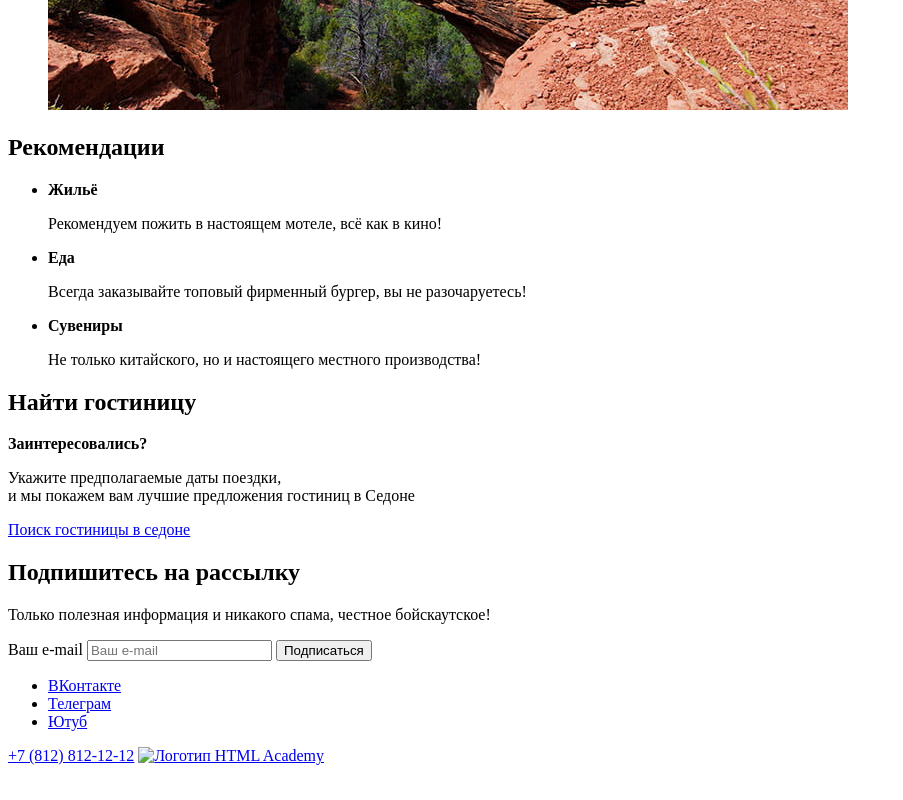
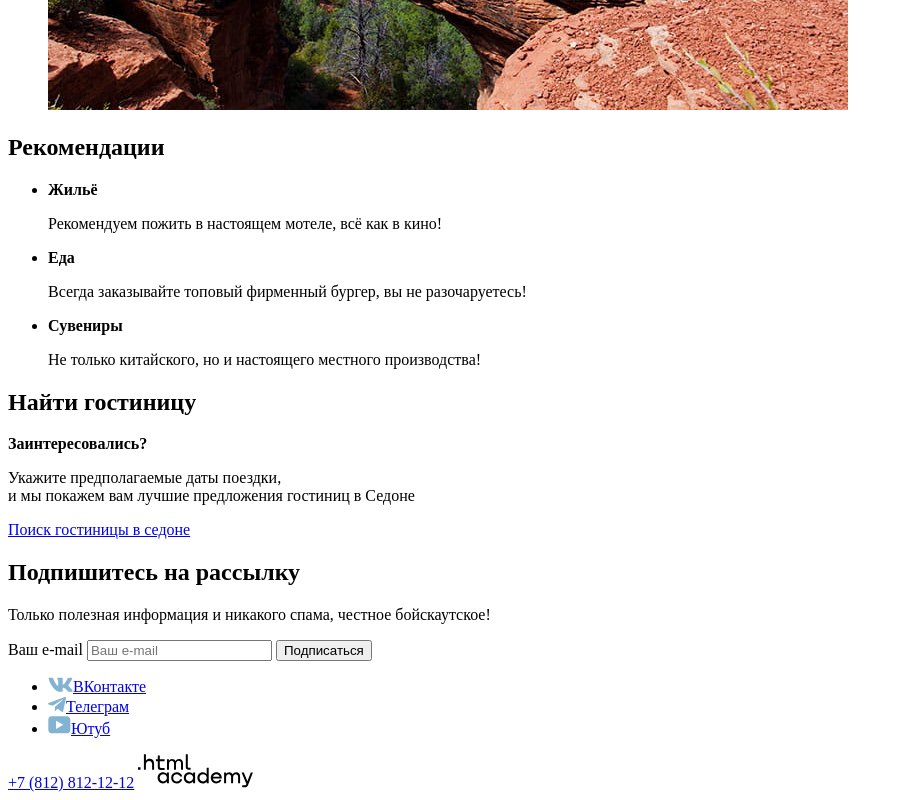
Before and after one commit to htmlacademy-htmlcss/239510-sedona-35, a plain HTML site: page index.html in a window 1280 px wide. Shown: the part 1905-2705 px from the top of the page, without its empty margins (0-903 px from the left). Before the commit the page ends 2678 px from the top, so only its background shows below. Drawn offline with Linux system fonts and the light colour scheme.

Commit message:
добавляет графику и иконки соц. сетей

```diff
--- a/index.html
+++ b/index.html
@@ -103,18 +103,18 @@
     <footer class="page-footer">
       <ul class="footer-social-list">
         <li class="footer-social-item">
-          <a class="social-button" href="https://vk.com/htmlacademy"><span class="visually-hidden">ВКонтакте</span></a>
+          <a class="social-button" href="https://vk.com/htmlacademy"><svg width="25" height="15" fill="none" xmlns="http://www.w3.org/2000/svg"><path fill-rule="evenodd" clip-rule="evenodd" d="M24.12 1.8c.16-.54 0-.94-.8-.94H20.7c-.67 0-.98.34-1.15.73 0 0-1.33 3.2-3.22 5.27-.61.6-.9.8-1.23.8-.16 0-.41-.2-.41-.75v-5.1c0-.66-.19-.95-.74-.95H9.82c-.42 0-.67.3-.67.59 0 .62.95.76 1.04 2.51v3.8c0 .83-.15.98-.48.98-.9 0-3.06-3.2-4.34-6.88-.25-.72-.5-1-1.18-1H1.57c-.75 0-.9.34-.9.73 0 .68.89 4.07 4.14 8.55 2.17 3.06 5.23 4.72 8 4.72 1.68 0 1.88-.37 1.88-1v-2.32c0-.74.16-.88.7-.88.38 0 1.05.19 2.6 1.66 1.79 1.75 2.08 2.54 3.08 2.54h2.63c.75 0 1.12-.37.9-1.1-.23-.72-1.08-1.77-2.2-3.02-.62-.71-1.54-1.48-1.82-1.86-.39-.5-.28-.71 0-1.15 0 0 3.2-4.42 3.54-5.93Z" fill="#83B3D3"/></svg><span class="visually-hidden">ВКонтакте</span></a>
         </li>
         <li class="footer-social-item">
-          <a class="social-button" href="https://t.me/htmlacademy"><span class="visually-hidden">Телеграм</span></a>
+          <a class="social-button" href="https://t.me/htmlacademy"><svg width="18" height="16" fill="none" xmlns="http://www.w3.org/2000/svg"><path d="M16.79.96.84 7.1c-1.09.44-1.08 1.05-.2 1.32l4.1 1.28 9.47-5.98c.44-.27.85-.13.52.17l-7.68 6.93-.28 4.22c.41 0 .6-.2.83-.41l1.99-1.94 4.13 3.06c.77.42 1.31.2 1.5-.71l2.72-12.8c.28-1.1-.43-1.61-1.16-1.28Z" fill="#83B3D3"/></svg><span class="visually-hidden">Телеграм</span></a>
         </li>
         <li class="footer-social-item">
-          <a class="social-button" href="https://www.youtube.com/user/htmlacademyru"><span
+          <a class="social-button" href="https://www.youtube.com/user/htmlacademyru"><svg width="23" height="18" fill="none" xmlns="http://www.w3.org/2000/svg"><path d="M18.94.36H3.51C1.65.36.33 1.95.33 3.76v10.09c0 1.91 1.32 3.5 3.18 3.5h15.65c1.64 0 3.17-1.59 3.17-3.4V3.76c-.22-1.8-1.53-3.4-3.39-3.4ZM7.99 12.89V4.82l7.34 4.04-7.34 4.03Z" fill="#83B3D3"/></svg><span
               class="visually-hidden">Ютуб</span></a>
         </li>
       </ul>
       <a href="tel:+78128121212" class="contact-phone">+7 (812) 812-12-12</a>
-      <a href="https://htmlacademy.ru/" class="author-link"><img src="" alt="Логотип HTML Academy"
+      <a href="https://htmlacademy.ru/" class="author-link"><img src="/images/HTML-Academy-logo.svg" alt="Логотип HTML Academy"
           class="htmlacademy-logo"></a>
     </footer>
   </body>
```
